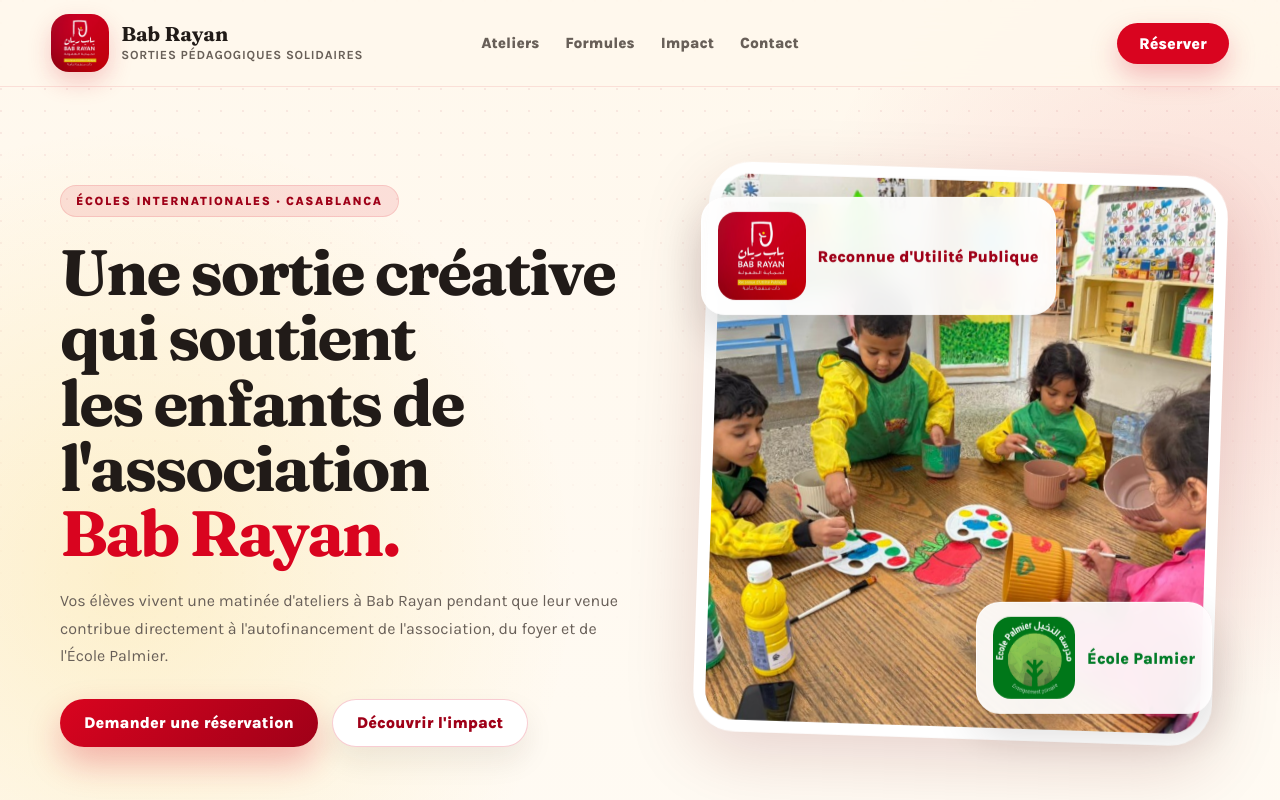
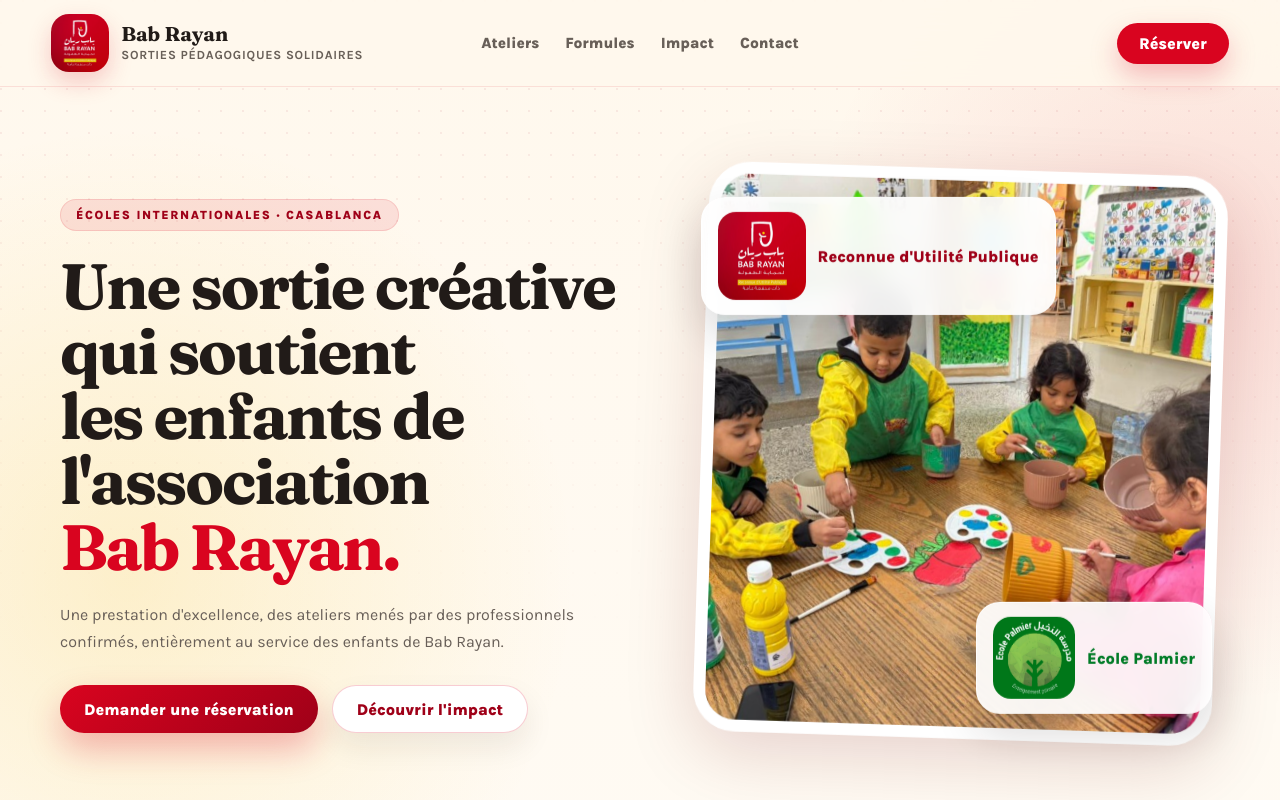
Before and after one commit to babrayan980-dev/formules_brochure, a Next.js app: page / in a window 1280 px wide. Shown: the top 800 px of the page. Built offline with nearby package versions, Linux system fonts and the light colour scheme.

Commit message:
text updates

```diff
--- a/app/page.js
+++ b/app/page.js
@@ -2,12 +2,7 @@
 
 import Image from "next/image";
 import { useMemo, useState } from "react";
-import {
-  FiMail,
-  FiPhone,
-  FiMapPin,
-  FiArrowUpRight,
-} from "react-icons/fi";
+import { FiMail, FiPhone, FiMapPin, FiArrowUpRight } from "react-icons/fi";
 import {
   FaInstagram,
   FaLinkedinIn,
@@ -65,7 +60,8 @@
     points: [
       "Un atelier plus élaboré, techniques approfondies",
       "Format long pour aller au bout d'une réalisation",
-      "Groupes encadrés par nos artisans confirmés",
+      "Groupes encadrés par des prestataires confirmés",
+
     ],
   },
 ];
@@ -312,9 +308,9 @@
               <span>Bab Rayan.</span>
             </h1>
             <p>
-              Vos élèves vivent une matinée d'ateliers à Bab Rayan pendant que
-              leur venue contribue directement à l'autofinancement de
-              l'association, du foyer et de l'École Palmier.
+              Une prestation d'excellence, des ateliers menés par des
+              professionnels confirmés, entièrement au service des enfants de
+              Bab Rayan.
             </p>
             <div className="hero-actions">
               <button
@@ -455,8 +451,8 @@
             <h2>Quatre univers pour apprendre avec les mains.</h2>
             <p>
               Les ateliers sont encadrés par des prestataires qualifiés (chefs
-              pâtissiers, art therapists, éducateurs confirmés) et sont réalisés
-              avec du matériel de qualité professionnelle.
+              pâtissiers, art-thérapeutes, éducateurs confirmés) et sont
+              réalisés avec du matériel de qualité professionnelle.
             </p>
           </div>
 
@@ -658,8 +654,8 @@
               +212 610 023 555
             </a>
             <span>
-              <FiMapPin aria-hidden="true" />
-              4 Rue Bayt Lahm, Quartier Palmier, Casablanca
+              <FiMapPin aria-hidden="true" />4 Rue Bayt Lahm, Quartier Palmier,
+              Casablanca
             </span>
           </div>
 
@@ -703,8 +699,12 @@
         </div>
 
         <div className="footer-bottom">
-          <span>© {new Date().getFullYear()} Bab Rayan. Tous droits réservés.</span>
-          <span>Un modèle autofinancé au service du foyer et de l'École Palmier</span>
+          <span>
+            © {new Date().getFullYear()} Bab Rayan. Tous droits réservés.
+          </span>
+          <span>
+            Un modèle autofinancé au service du foyer et de l'École Palmier
+          </span>
         </div>
       </footer>
 
```
